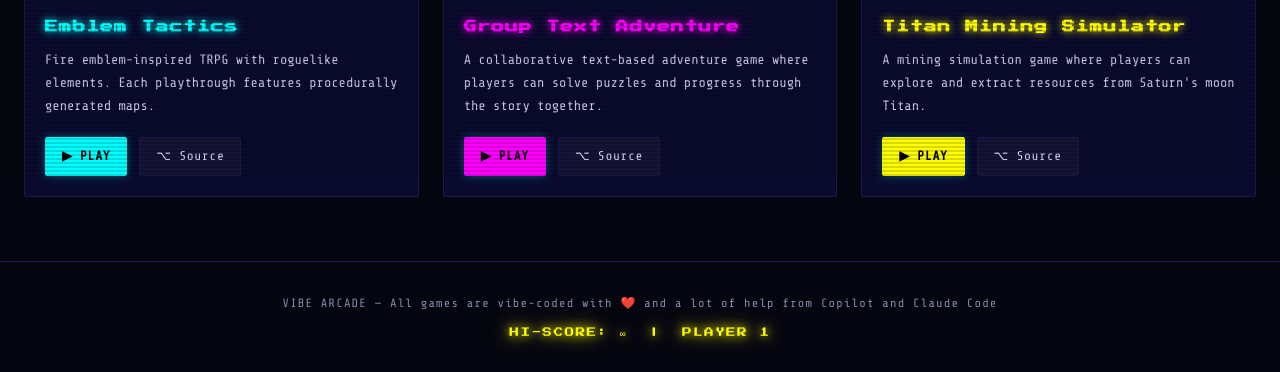
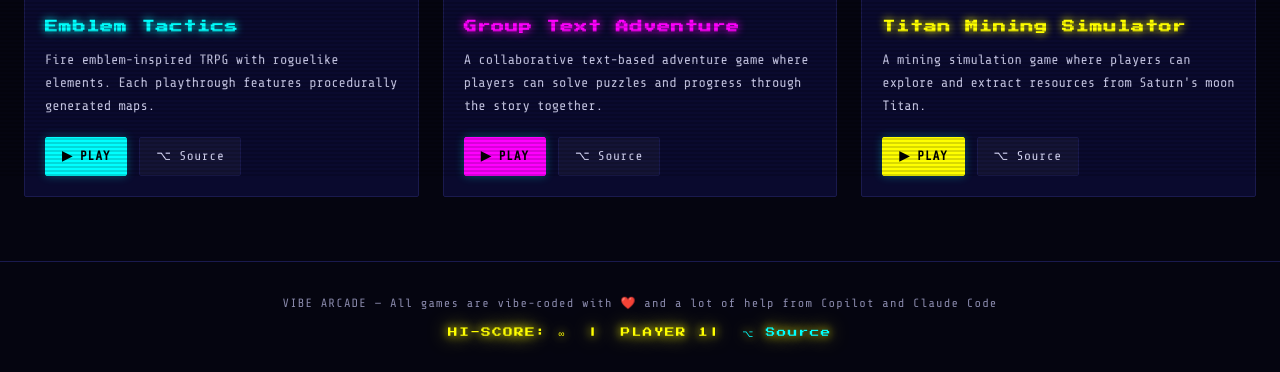
Before and after one commit to PatAltimore/vibe-arcade, a plain HTML site: page index.html in a window 1280 px wide. Shown: the part 622-994 px from the top of the page. Drawn offline with nearby package versions, Linux system fonts and the light colour scheme.

Commit message:
Add source link to footer for repository access

```diff
--- a/index.html
+++ b/index.html
@@ -49,7 +49,7 @@
   <!-- ========== FOOTER ========== -->
   <footer class="site-footer">
     <p>VIBE ARCADE &mdash; All games are vibe-coded with ❤️ and a lot of help from Copilot and Claude Code</p>
-    <p class="footer-score">HI-SCORE: ∞ &nbsp;|&nbsp; PLAYER 1</p>
+    <p class="footer-score">HI-SCORE: ∞ &nbsp;|&nbsp; PLAYER 1|&nbsp; <a href="https://github.com/PatAltimore/vibe-arcade/">⌥ Source</a></p>
   </footer>
 
   <!-- App Script -->
```
